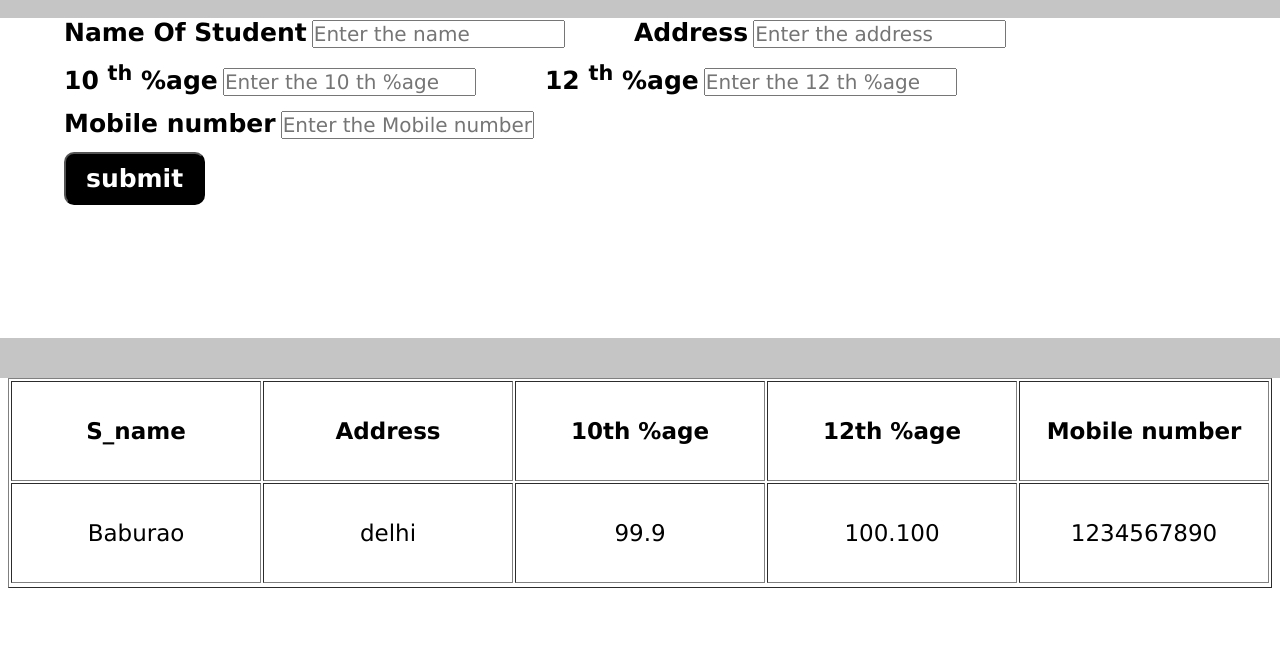
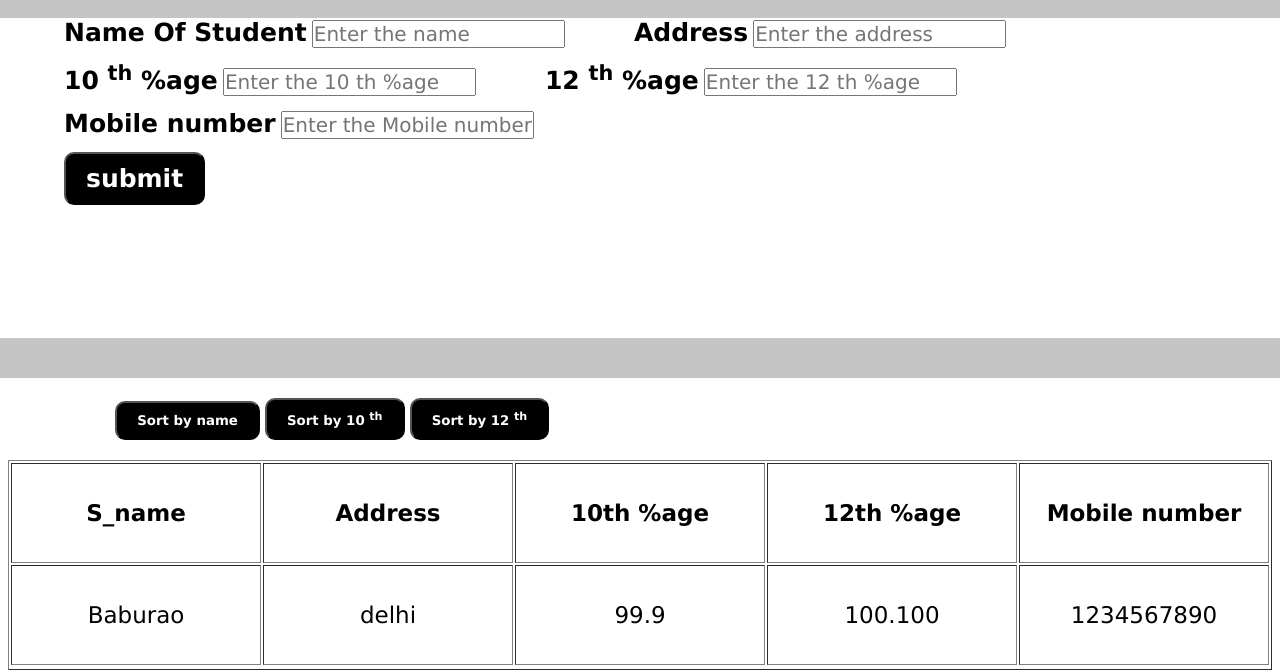
Before and after one commit to sanyampatil/Student_info, a plain HTML site: page index.html in a window 1280 px wide. Shown: the part 140-810 px from the top of the page. Drawn offline with Linux system fonts and the light colour scheme.

Commit message:
Add sort function in html and css file

```diff
--- a/index.html
+++ b/index.html
@@ -64,6 +64,17 @@
         </form>
     </div>
 
+    <div class="operation-btn">
+        <div class="info-btn">
+            <!-- <button id="Clear-by"></button> -->
+            <button id="sort-by-name">Sort by name</button>
+            <button id="sort-by-10">Sort by 10 <sup>th</sup></button>
+            <button id="sort-by-10">Sort by 12 <sup>th</sup></button>
+
+        </div>
+
+
+    </div>
 
     <main>
 
--- a/style.css
+++ b/style.css
@@ -84,3 +84,20 @@ table td{
     text-align: center;
     font-size: 23px;
 }
+.info-btn{
+    margin-left: 9%;
+}
+.info-btn button{
+    padding: 10px 20px;
+    background-color:black;
+    border-radius: 10px;
+
+    color: white;
+    font-family:'Lucida Sans', 'Lucida Sans Regular', 'Lucida Grande', 'Lucida Sans Unicode', Geneva, Verdana, sans-serif;
+    font-weight: 700;
+    margin-bottom: 20px;
+    margin-top: 20px;
+
+
+
+}
```
